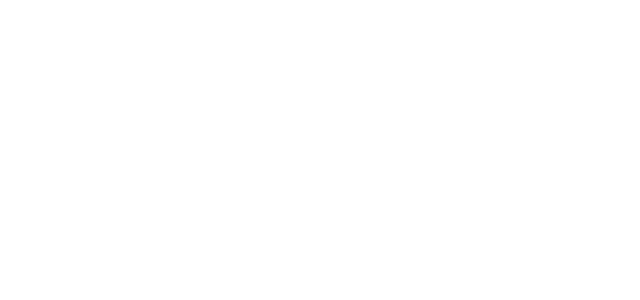
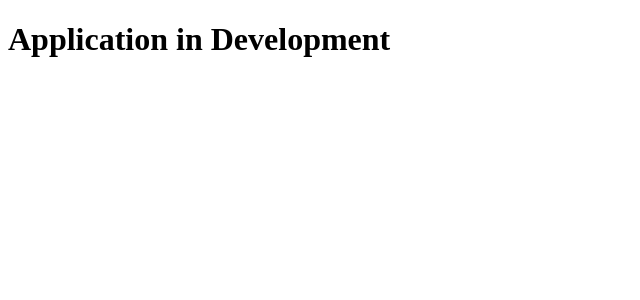
Before and after one commit to carlosbernal2222/tax-system-front-end, a React (Vite) app: page / in a window 1280 px wide. Shown: the top 300 px of the page, without its empty margins (0-640 px from the left). Built offline with nearby package versions, Linux system fonts and the light colour scheme.

Commit message:
Added context to project folder structure

```diff
--- a/src/App.tsx
+++ b/src/App.tsx
@@ -4,6 +4,7 @@ function App() {
 
   return (
     <>
+      <h1>Application in Development</h1>
     </>
   )
 }
```
Also changed, not shown: src/Components/context.txt (added), src/Layouts/context.txt (added), src/Pages/context.txt (added), src/Services/context.txt (added), src/Utils/context.txt (added), src/assets/context.txt (added).
